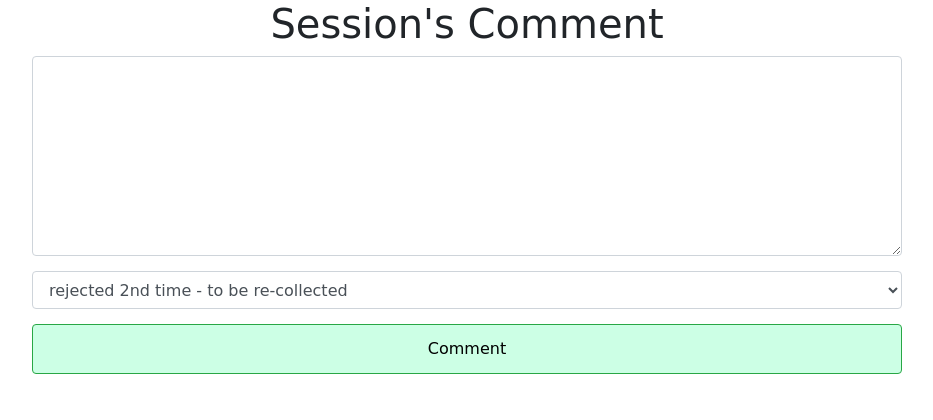
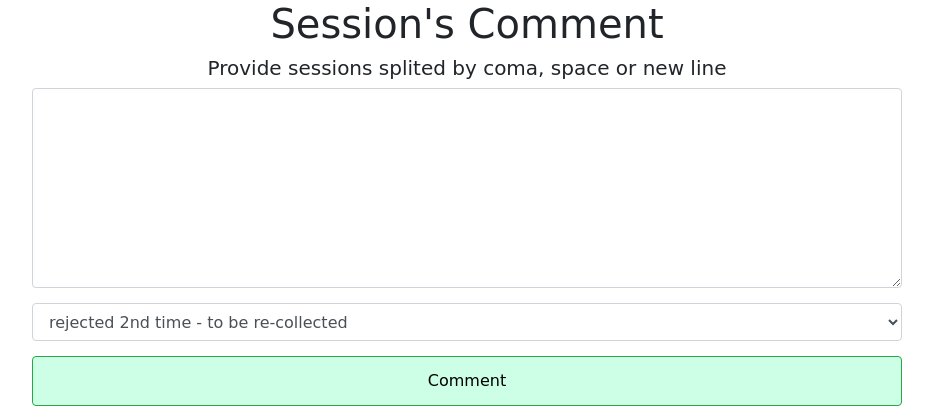
Before and after one commit to bartello88/Comment-Tool, a Flask app: page / in a window 1280 px wide. Shown: the top 420 px of the page, without its empty margins (173-1106 px from the left). Run offline with Flask 2, Linux system fonts and the light colour scheme; parts of the project's set-up code (start-up, migrations or seed data) failed here and were passed over; some libraries are stand-ins or nearby versions; some web fonts are replaced.

Commit message:
Small litlle changes

```diff
--- a/app.py
+++ b/app.py
@@ -37,7 +37,7 @@ def addComment():
             if request.form['text']:
                 list_of_sessions = request.form['text']
                 comment_to_selects = request.form['option']
-                sessions_without_quote = list_of_sessions.replace("'", '').replace('\r\n', '').replace('"', '')
+                sessions_without_quote = list_of_sessions.replace("'", '').replace('\r\n', '\n').replace('"', '')
                 result = prepareSessions(sessions_without_quote)
                 correct_sessions = [session.strip() for session in result if session]
 
@@ -77,7 +77,9 @@ def prepareSessions(sessions_without_quote):
         result = sessions_without_quote.split(',')
     elif '\t' in sessions_without_quote:
         result = sessions_without_quote.split('\t')
-    elif ' ' in sessions_without_quote:
+    elif '\n' in sessions_without_quote:
+        result = sessions_without_quote.split('\n')
+    else:
         result = sessions_without_quote.split(' ')
 
     return result
--- a/static/style.css
+++ b/static/style.css
@@ -19,7 +19,7 @@ button{
 strong{
     float: right;
 }
-h1{
+h1 ,h5{
     text-align: center;
 }
 #button{
@@ -58,4 +58,5 @@ li{
 .wrong-sessions{
      background-color: #FFCCCC;
      margin: 15px 0 15px 0;
+     line-height1.2;
 }
--- a/templates/index.html
+++ b/templates/index.html
@@ -3,7 +3,7 @@
 
 <body>
 <h1>Session's Comment</h1>
-
+<h5>Provide sessions splited by coma, space or new line</h5>
 <div class="container">
     {% with messages = get_flashed_messages(with_categories=true) %}
         {% if messages %}
```
